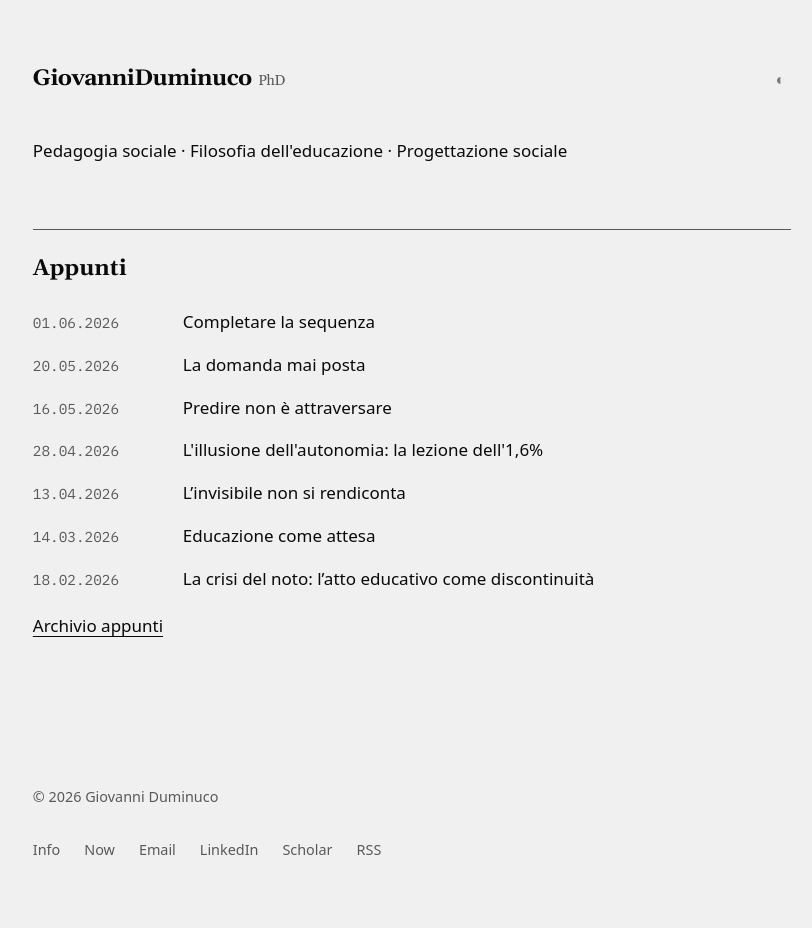
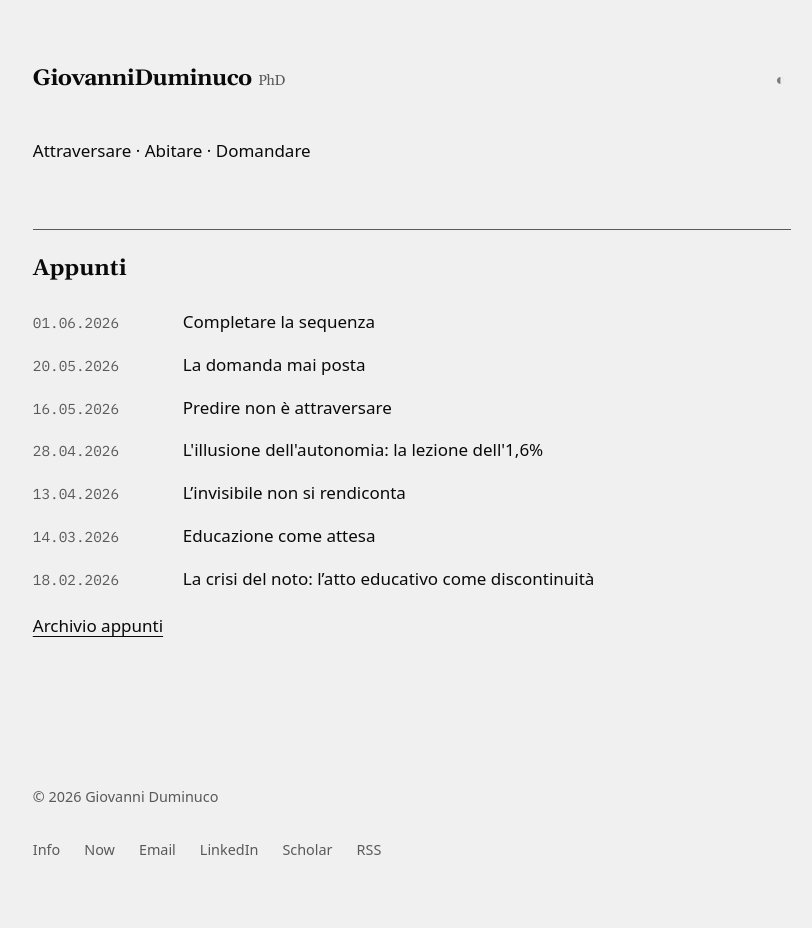
Before and after one commit to dumgio/dumgio.github.io, a Jekyll site: the page built from index.html, in a window 1280 px wide. Shown: the whole page, without its empty margins (228-1040 px from the left). Built offline with Jekyll 4.4.1, drawn with Linux system fonts in a browser that asks for light colours; comment, search, counter and statistics services are not loaded.

Commit message:
Nuovo sottotitolo in home: Attraversare · Abitare · Domandare
Co-Authored-By: Claude Opus 5.5 <noreply@anthropic.com>

```diff
--- a/index.html
+++ b/index.html
@@ -2,7 +2,7 @@
 layout: default
 ---
 
-<p class="intro-text">Pedagogia sociale · Filosofia dell'educazione · Progettazione sociale</p>
+<p class="intro-text">Attraversare · Abitare · Domandare</p>
 
 <h2>Appunti</h2>
 
```
